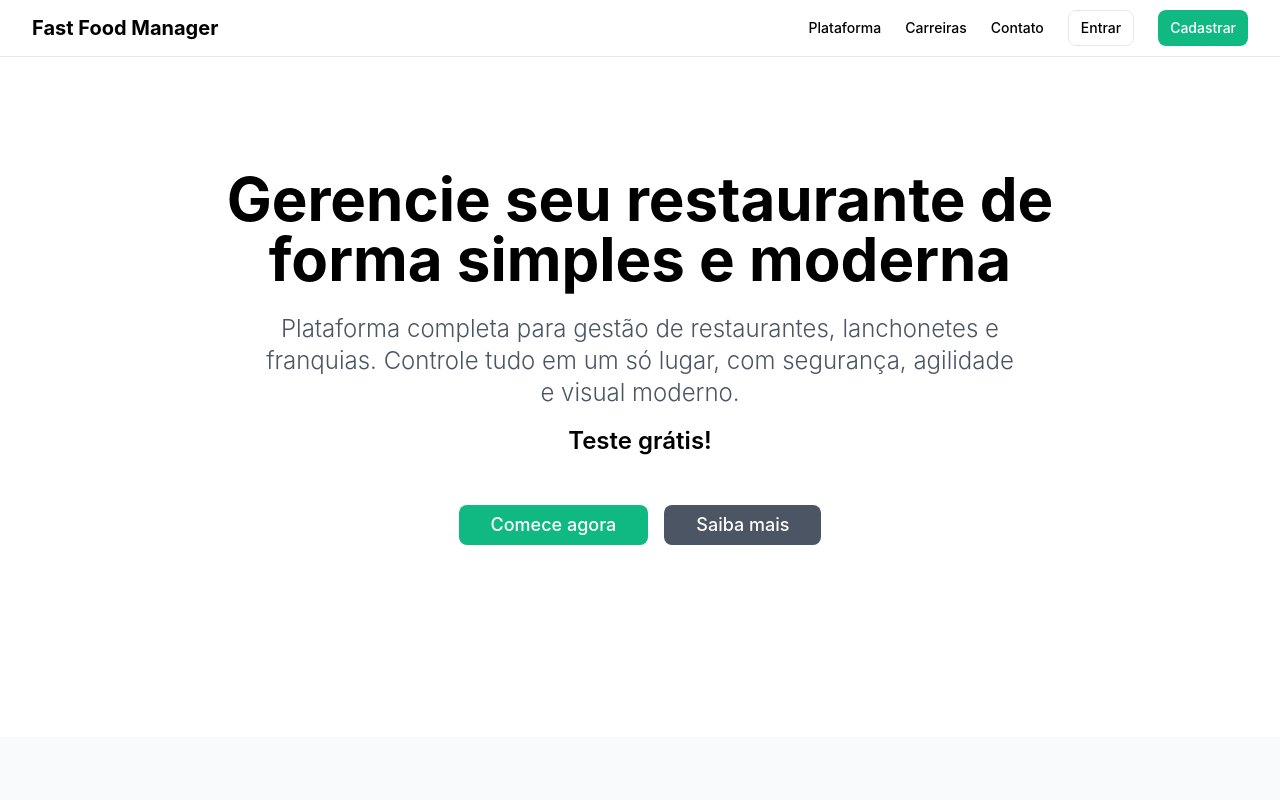
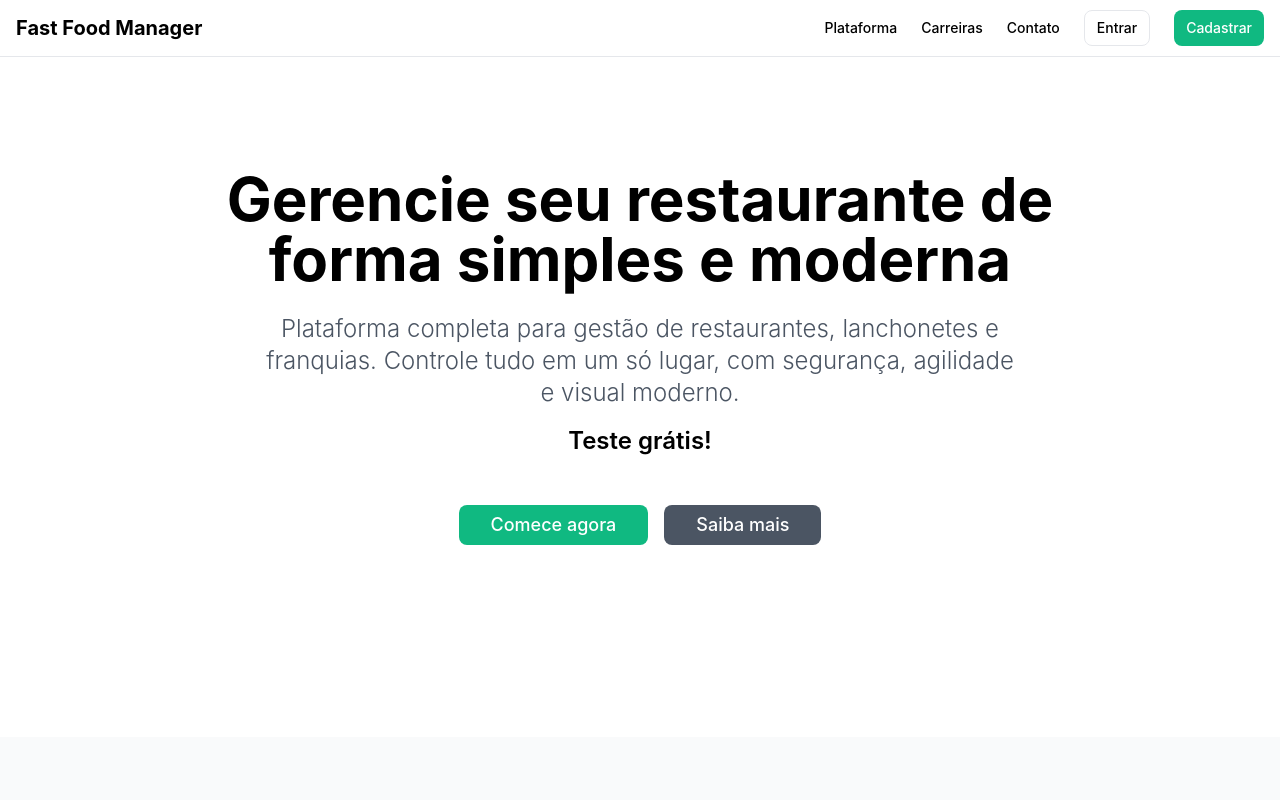
Before and after one commit to JoseEduardoMartins/fast-food-manager-frontend, a React (Vite) app: page / in a window 1280 px wide. Shown: the top 800 px of the page. Built offline with nearby package versions, Linux system fonts and the light colour scheme; no server answers.

Commit message:
style: ajustar espaçamento do header para mx-4

```diff
--- a/src/components/organisms/Header/Header.tsx
+++ b/src/components/organisms/Header/Header.tsx
@@ -23,7 +23,7 @@ const Header = React.forwardRef<HTMLElement, HeaderProps>(
         )}
         {...props}
       >
-        <div className="container flex h-14 items-center">
+        <div className="mx-4 flex h-14 items-center">
           <div className="mr-4 flex">
             <a
               className="mr-6 flex items-center space-x-2 cursor-pointer"
```
